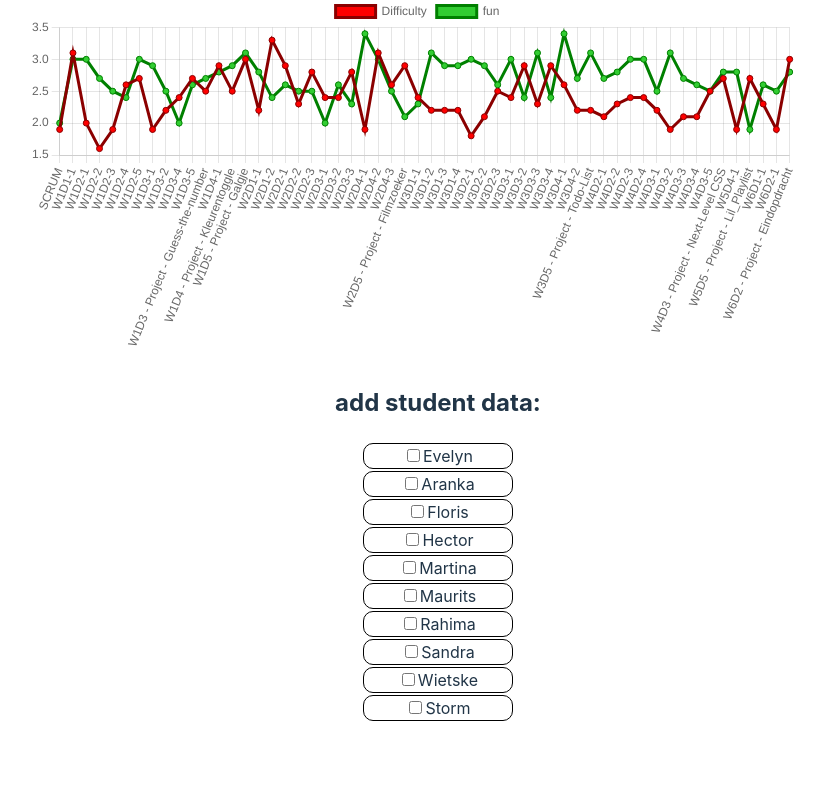
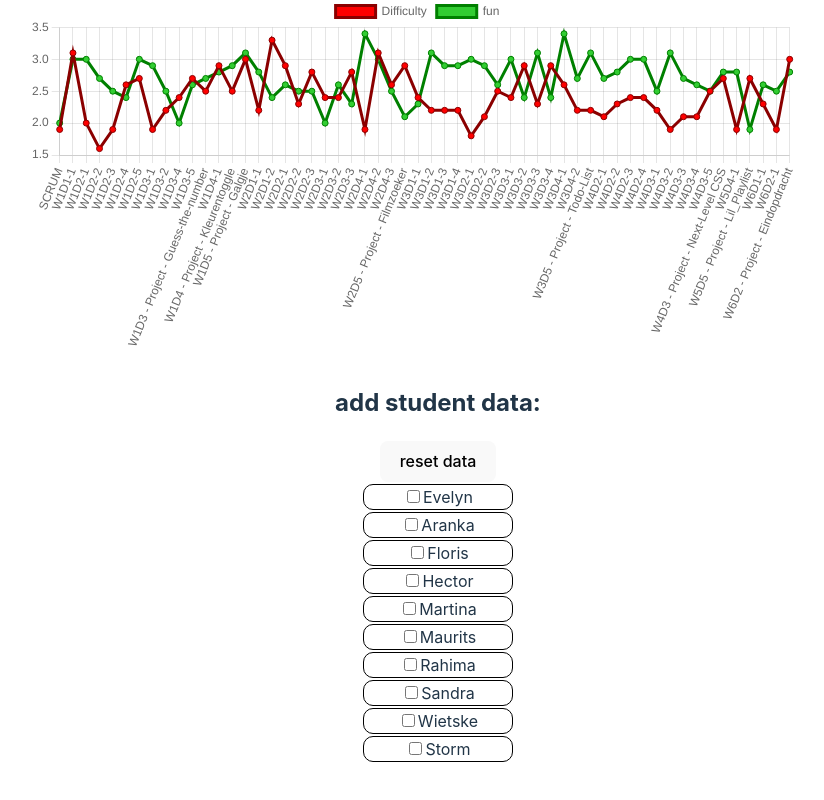
Before and after one commit to Sander-317/sander_van_meerveld-StudentDashBoard, a React (Vite) app: page /1 in a window 1280 px wide. Shown: the part 608-1408 px from the top of the page, without its empty margins (222-1046 px from the left). Before the commit the page ends 1377 px from the top, so only its background shows below. Built offline with nearby package versions, Linux system fonts and the light colour scheme.

Commit message:
added reset button for data

```diff
--- a/src/components/pages/Student.jsx
+++ b/src/components/pages/Student.jsx
@@ -29,7 +29,7 @@ export default function Student({
       )}
       <ul className="name-list">
         <h2>add student data:</h2>
-
+        <button onClick={() => reset()}> reset data</button>
         <StudentList
           state={state}
           addArrayToCustomArray={addArrayToCustomArray}
```
